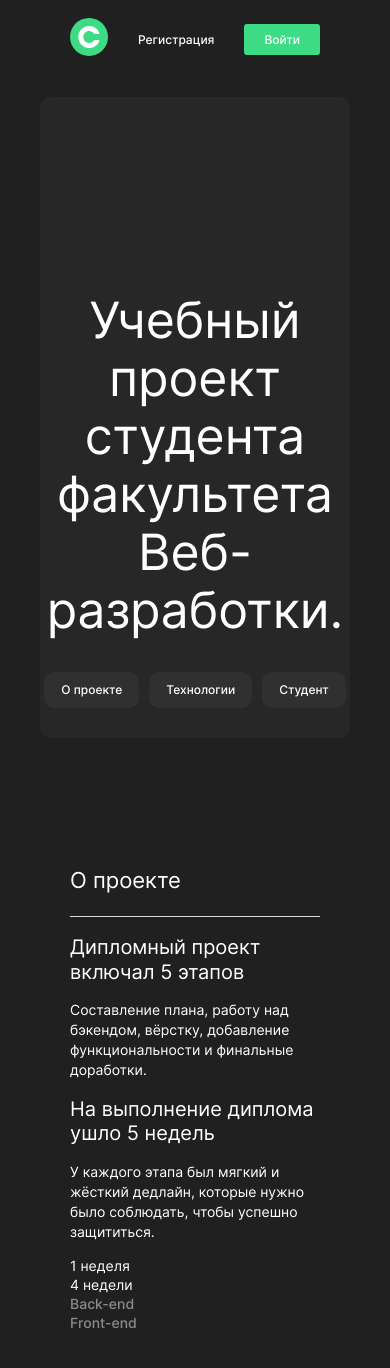
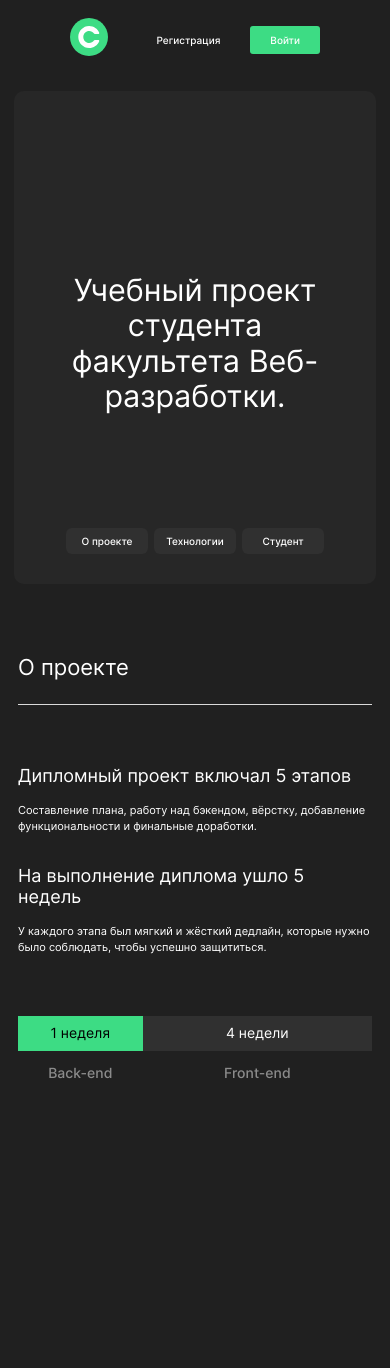
Before and after one commit to julbrn/movies-explorer-frontend, a React (Create React App) app: page / in a window 390 px wide. Shown: the top 1368 px of the page. After the commit the page ends 1201 px from the top, so only its background shows below. Built offline with nearby package versions, Linux system fonts and the light colour scheme.

Commit message:
responsive: AboutProject section

```diff
--- a/src/components/App/App.css
+++ b/src/components/App/App.css
@@ -39,6 +39,20 @@
   margin: 0;
 }
 
+@media screen and (max-width: 900px) {
+  .section {
+    padding-left: 50px;
+    padding-right: 50px;
+  }
+}
+
+@media screen and (max-width: 500px) {
+  .section {
+    padding-left: 18px;
+    padding-right: 18px;
+  }
+}
+
 .section__title {
   font-weight: 400;
   font-size: 22px;
@@ -46,7 +60,8 @@
   letter-spacing: -4%;
   width: 100%;
   border-bottom: 1px solid #dadada;
-  padding-bottom: 23px;
+  padding: 0 0 23px 0;
+  margin: 0;
 }
 
 .link {
@@ -56,3 +71,11 @@
   line-height: 1.33;
   color: var(--font-color-light);
 }
+
+@media screen and (max-width: 500px) {
+  .link {
+    font-weight: 500;
+    font-size: 10px;
+    line-height: 1.6;
+  }
+}
--- a/src/components/Main/AboutProject/AboutProject.css
+++ b/src/components/Main/AboutProject/AboutProject.css
@@ -1,32 +1,126 @@
 .about-project {
   padding: 110px 0;
+  width: 100%;
 }
 
-.two-columns {
+@media screen and (max-width: 900px) {
+  .about-project {
+    padding-top: 90px;
+  }
 }
+
+@media screen and (max-width: 450px) {
+  .about-project {
+    padding-top: 70px;
+  }
+}
+
+@media screen and (max-width: 952px) {
+  .about-project__column {
+    max-width: 370px;
+  }
+}
+
 .about-project__columns {
+  margin-top: 70px;
+  display: flex;
+  justify-content: space-between;
+  gap: 30px;
 }
-.about-project__column {
+
+@media screen and (max-width: 450px) {
+  .about-project__columns {
+    flex-direction: column;
+    justify-content: flex-start;
+    margin-top: 60px;
+  }
 }
+
 .about-project__subtitle {
+  padding: 0;
+  margin: 0;
   font-weight: 400;
   font-size: 20px;
   line-height: 1.21;
   letter-spacing: -4%;
 }
 
+@media screen and (max-width: 450px) {
+  .about-project__subtitle {
+    font-size: 18px;
+  }
+}
+
 .about-project__text {
+  padding: 26px 0 0 0;
+  margin: 0;
   font-weight: 400;
   font-size: 14px;
   line-height: 1.43;
 }
+
+@media screen and (max-width: 900px) {
+  .about-project__text {
+    font-size: 12px;
+    padding-top: 22px;
+  }
+}
+
+@media screen and (max-width: 450px) {
+  .about-project__text {
+    font-size: 11px;
+    line-height: 1.45;
+    padding-top: 16px;
+  }
+}
+
 .progress {
+  width: 100%;
+  margin-top: 110px;
+  display: grid;
+  grid-template-columns: 20% auto;
+  row-gap: 5px;
 }
+
+@media screen and (max-width: 900px) {
+  .progress {
+    margin-top: 93px;
+  }
+}
+
+@media screen and (max-width: 450px) {
+  .progress {
+    margin-top: 60px;
+  }
+}
+
+@media screen and (max-width: 770px) {
+  .progress {
+    grid-template-columns: 20.96% auto;
+  }
+}
+
+@media screen and (max-width: 500px) {
+  .progress {
+    grid-template-columns: 35.2% auto;
+  }
+}
+
 .progress__column {
+  margin: 0;
+  padding: 9px 0;
+  display: flex;
+  justify-content: center;
+  align-items: center;
 }
+
 .progress__column_color_green {
+  background-color: var(--accent-color);
+  color: #000;
 }
 .progress__text {
+  padding: 0;
+  margin: 0;
   font-weight: 400;
   font-size: 14px;
   line-height: 1.21;
@@ -39,6 +133,6 @@
   color: #8b8b8b;
 }
 .progress__column_color_gray {
+  width: 100%;
+  background-color: var(--grey-color);
 }
-.progress__column_color_transparent {
-}
--- a/src/components/Main/AboutProject/AboutProject.js
+++ b/src/components/Main/AboutProject/AboutProject.js
@@ -3,7 +3,7 @@ import './AboutProject.css';
 export const AboutProject = () => (
   <section className="section about-project">
     <h2 className="section__title">О проекте</h2>
-    <div className="two-columns about-project__columns">
+    <div className="about-project__columns">
       <div className="about-project__column">
         <h2 className="about-project__subtitle">Дипломный проект включал 5 этапов</h2>
         <p className="about-project__text">Составление плана, работу над бэкендом, вёрстку, добавление функциональности и финальные доработки.</p>
@@ -20,10 +20,10 @@ export const AboutProject = () => (
       <div className="progress__column progress__column_color_gray">
         <span className="progress__text">4 недели</span>
       </div>
-      <div className="progress__column progress__column_color_transparent">
+      <div className="progress__column">
         <span className="progress__text-below">Back-end</span>
       </div>
-      <div className="progress__column progress__column_color_transparent">
+      <div className="progress__column">
         <span className="progress__text-below">Front-end</span>
       </div>
     </div>
--- a/src/components/Main/Promo/Promo.css
+++ b/src/components/Main/Promo/Promo.css
@@ -9,24 +9,64 @@
   margin: 20px 40px 0;
 }
 
+@media screen and (max-width: 900px) {
+  .promo {
+    margin: 20px 20px 0;
+  }
+}
+
+@media screen and (max-width: 500px) {
+  .promo {
+    margin: 14px 14px 0;
+  }
+}
+
 .promo__links {
   display: flex;
   gap: 10px;
   margin-bottom: 30px;
 }
 
+@media screen and (max-width: 500px) {
+  .promo__links {
+    gap: 6px;
+  }
+}
+
 .promo__title {
   font-weight: 400;
-  font-size: 50px;
+  font-size: 58px;
   line-height: 1.16;
   letter-spacing: -4%;
   text-align: center;
-  max-width: 730px;
+  max-width: 80%;
   padding-top: 160px;
+}
+
+@media screen and (max-width: 1250px) {
+  .promo__title {
+    font-size: clamp(2.5rem, calc(0.63rem + 3.75vw), 3.63rem);
+  }
+}
+
+@media screen and (max-width: 750px) {
+  .promo__title {
+    font-size: clamp(1.81rem, calc(1.27rem + 2.62vw), 2.5rem);
+  }
 }
 
 .link_place_promo {
   background-color: var(--grey-color);
-  padding: 10px 17px;
+  padding: 10px 0;
   border-radius: 10px;
+  width: 96px;
+  text-align: center;
 }
+
+@media screen and (max-width: 500px) {
+  .link_place_promo {
+    padding: 5px 0;
+    width: 82px;
+    border-radius: 6px;
+  }
+}
```
